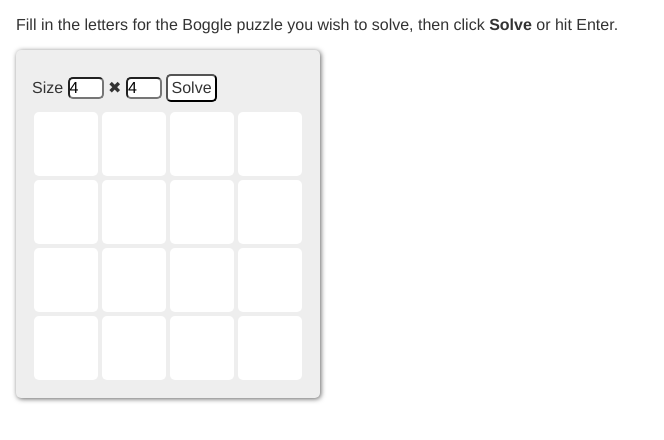
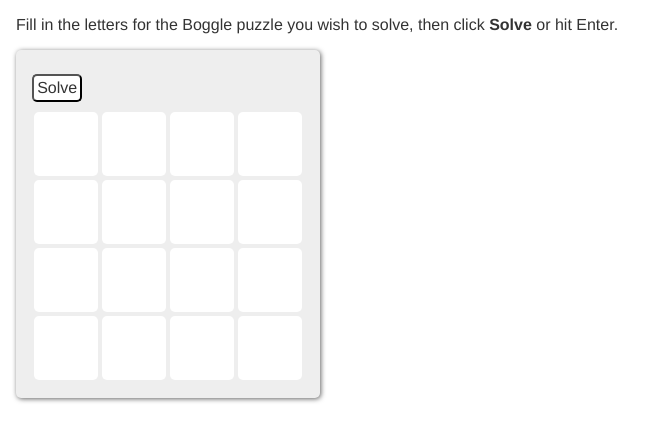
Before and after one commit to sds/boggle-solver, a plain HTML site: page index.html in a window 1280 px wide. Both pictures are taken after a click on the button "Solve". Shown: the whole page, without its empty margins (0-664 px from the left). Drawn offline with Linux system fonts and the light colour scheme.

Commit message:
made board size static

```diff
--- a/index.html
+++ b/index.html
@@ -18,10 +18,6 @@
     </div>
     <div id="boggle-panel">
       <div id="controls">
-        <label>Size</label>
-        <input type="number" id="num-rows" min="2" max="8" value="2" />
-        &#x2716;
-        <input type="number" id="num-cols" min="2" max="8" value="2" />
         <button id="solve-button">Solve</button>
       </div>
       <p id="loading-message">
--- a/js/index.js
+++ b/js/index.js
@@ -1,8 +1,8 @@
 var boardPanel = $('#boggle-panel'),
     boardDiv = $('#board'),
     board,
-    numRows = $('#num-rows'),
-    numCols = $('#num-cols'),
+    numRows = 4,
+    numCols = 4,
     wordPanel = $('#words-panel'),
     wordList = $('#word-list'),
     dict = new Trie(),
@@ -23,14 +23,8 @@ wordPanel.hide();
 
 var boardSizeChanged = function (evt) {
   boardDiv.empty();
-  board = Boggle.createBoard(numRows.val(), numCols.val(), boardDiv);
+  board = Boggle.createBoard(numRows, numCols, boardDiv);
 };
-
-numRows.val(urlParams.rows || 4);
-numCols.val(urlParams.cols || 4);
-$('#num-rows, #num-cols').click(boardSizeChanged)
-                         .change(boardSizeChanged);
-
 
 $.get('data/length-up-to-7.txt')
 .success(function (data) {
@@ -43,8 +37,8 @@ $.get('data/length-up-to-7.txt')
   boardSizeChanged();
 
   if (urlParams.text) {
-    var rows = numRows.val(),
-        cols = numCols.val(),
+    var rows = numRows,
+        cols = numCols,
         count = 0;
     for (var r = 0; r < rows; r++) {
       for (var c = 0; c < cols; c++) {
@@ -61,7 +55,7 @@ $.get('data/length-up-to-7.txt')
 });
 
 $('#solve-button').click(function () {
-  var rows = numRows.val(), cols = numCols.val(), count = 0;
+  var rows = numRows, cols = numCols, count = 0;
   for (var r = 0; r < rows; r++) {
     for (var c = 0; c < cols; c++) {
       if ($('#cell' + count).val() == "") {
```
Also changed, not shown: js/boggle.js (+3 -61 lines).
